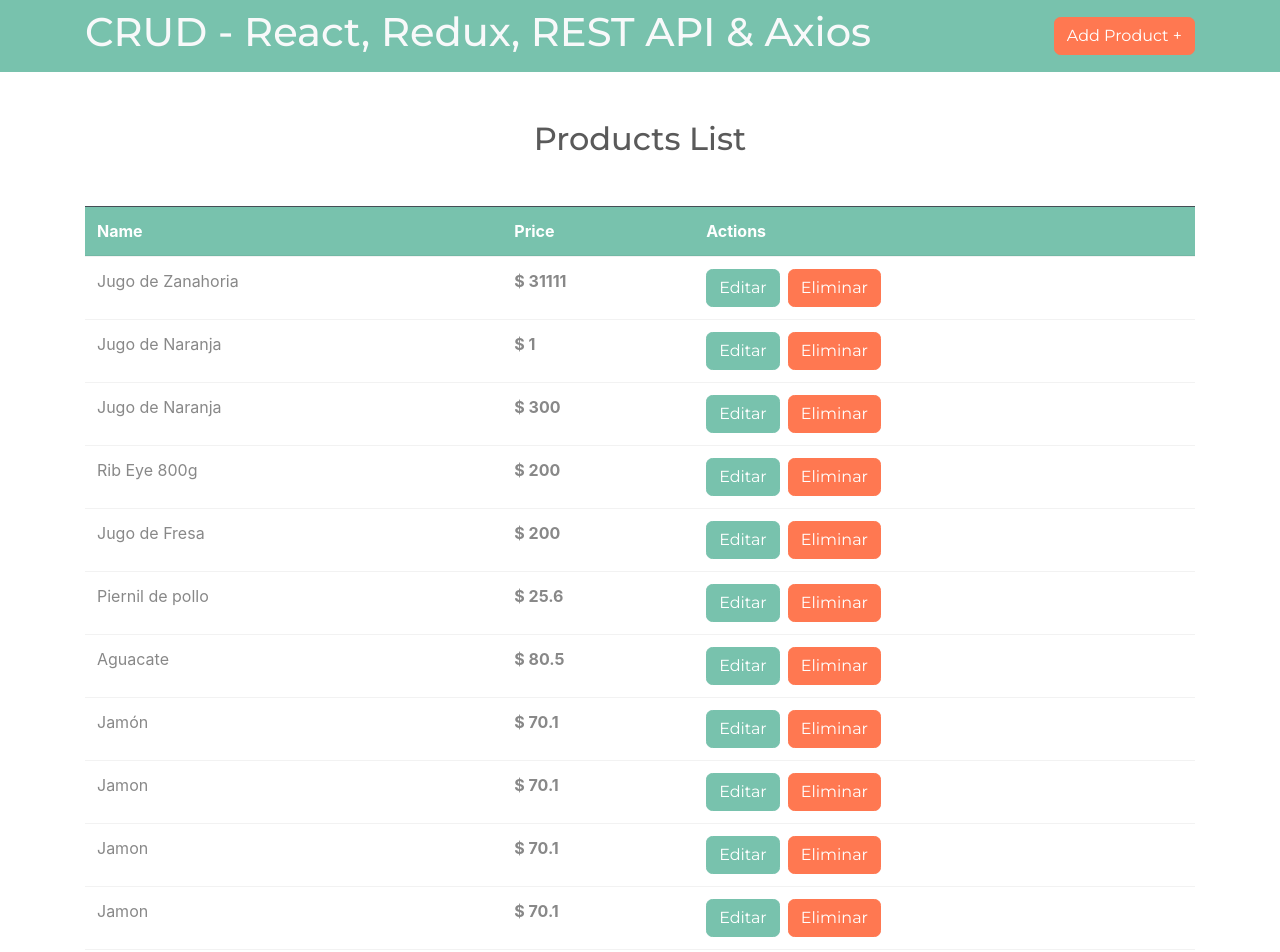
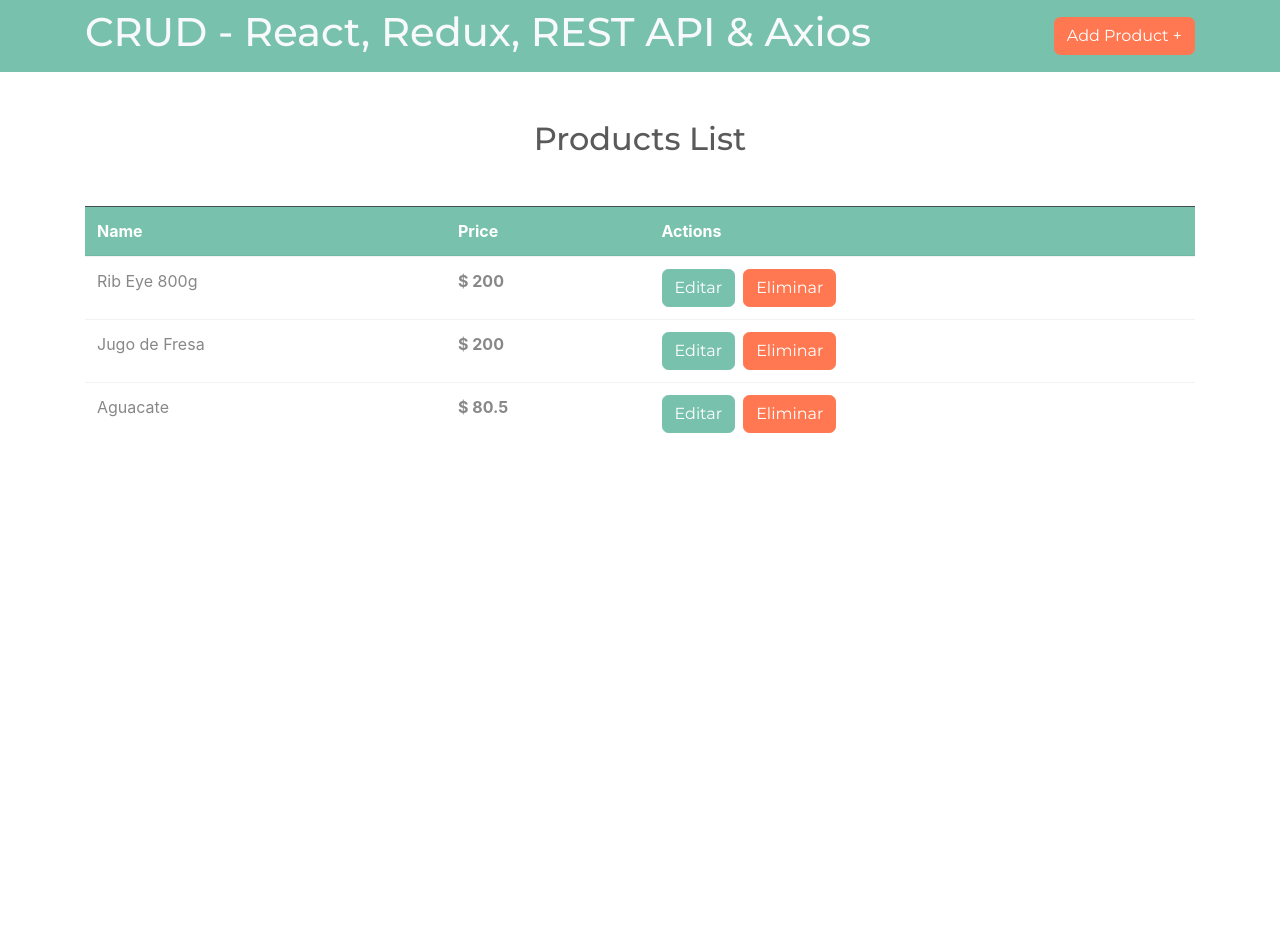
Before and after one commit to alimaldonado/products_redux, a React (Create React App) app: page / in a window 1280 px wide. Shown: the top 952 px of the page. After the commit the page ends 800 px from the top, so only its background shows below. Built offline with nearby package versions, Linux system fonts and the light colour scheme; data requests are answered from the project's data file.

Commit message:
created action to delete products

```diff
--- a/db.json
+++ b/db.json
@@ -1,20 +1,5 @@
 {
   "products": [
-    {
-      "id": 1,
-      "name": "Jugo de Zanahoria",
-      "price": "31111"
-    },
-    {
-      "id": 2,
-      "name": "Jugo de Naranja",
-      "price": "1"
-    },
-    {
-      "name": "Jugo de Naranja",
-      "price": "300",
-      "id": 3
-    },
     {
       "name": "Rib Eye 800g",
       "price": "200",
@@ -26,49 +11,9 @@
       "id": 5
     },
     {
-      "name": "Piernil de pollo",
-      "price": 25.6,
-      "id": 6
-    },
-    {
       "name": "Aguacate",
       "price": 80.5,
       "id": 7
-    },
-    {
-      "name": "Jamón",
-      "price": 70.1,
-      "id": 8
-    },
-    {
-      "name": "Jamon",
-      "price": 70.1,
-      "id": 9
-    },
-    {
-      "name": "Jamon",
-      "price": 70.1,
-      "id": 10
-    },
-    {
-      "name": "Jamon",
-      "price": 70.1,
-      "id": 11
-    },
-    {
-      "name": "Jamon",
-      "price": 70.1,
-      "id": 12
-    },
-    {
-      "name": "Jamon",
-      "price": 70.1,
-      "id": 13
-    },
-    {
-      "name": "Jamon",
-      "price": 70.1,
-      "id": 14
     }
   ]
 }
--- a/src/actions/productActions.js
+++ b/src/actions/productActions.js
@@ -4,79 +4,106 @@ import {
   ADD_PRODUCT_ERROR,
   PRODUCTS_DOWNLOADING_START,
   PRODUCTS_DOWNLOADING_SUCCESS,
-    PRODUCTS_DOWNLOADING_ERROR
-} from '../types';
-import axiosClient  from "../config/axios";
-import Swal from 'sweetalert2';
+  PRODUCTS_DOWNLOADING_ERROR,
+  PRODUCT_DELETE,
+  PRODUCT_DELETE_ERROR,
+  PRODUCT_DELETE_SUCCESS,
+} from "../types";
+import axiosClient from "../config/axios";
+import Swal from "sweetalert2";
 
 //create new products
-export function createNewProductAction(product){
-    return async (dispatch)=>{
-
+export function createNewProductAction(product) {
+  return async (dispatch) => {
     dispatch(addProduct());
 
     try {
       //post API
-            await axiosClient.post('/products', product);
+      await axiosClient.post("/products", product);
       dispatch(addProductSuccess(product));
-            Swal.fire(
-                'Correct',
-                'Product added!',
-                'success'
-            )
+      Swal.fire("Correct", "Product added!", "success");
     } catch (error) {
       console.log(error);
       dispatch(addProductError(true));
       Swal.fire({
-                icon: 'error',
-                title: 'Error',
-                text: 'Error while saving the product'
+        icon: "error",
+        title: "Error",
+        text: "Error while saving the product",
       });
     }
-    }
+  };
 }
 
 const addProduct = () => ({
   type: ADD_PRODUCT,
-    payload: true
-})
+  payload: true,
+});
 
 //si el producto se guarda
-const addProductSuccess = product => ({
+const addProductSuccess = (product) => ({
   type: ADD_PRODUCT_SUCCESS,
-    payload: product
-})
+  payload: product,
+});
 // si hubo error
 
-const addProductError = status => ({
+const addProductError = (status) => ({
   type: ADD_PRODUCT_ERROR,
-    payload: status
-})
+  payload: status,
+});
 
 // downloads products from database
-export function getProductsAction(){
+export function getProductsAction() {
   return async (dispatch) => {
     dispatch(downloadProducts());
     try {
-            const response = await axiosClient.get('/products');
+      const response = await axiosClient.get("/products");
       dispatch(succesLoadingProducts(response.data));
     } catch (error) {
       dispatch(downloadProductsError());
     }
-    }
+  };
 }
 
 const downloadProducts = () => ({
   type: PRODUCTS_DOWNLOADING_START,
-    payload: true
+  payload: true,
 });
 
-const succesLoadingProducts = products => ({
+const succesLoadingProducts = (products) => ({
   type: PRODUCTS_DOWNLOADING_SUCCESS,
-    payload: products
+  payload: products,
 });
 
 const downloadProductsError = () => ({
   type: PRODUCTS_DOWNLOADING_ERROR,
-    payload: true
-})
+  payload: true,
+});
+
+export function deleteProductAction(id) {
+  return async (dispatch) => {
+    dispatch(deleteProduct(id));
+
+    try {
+      await axiosClient.delete(`/products/${id}`);
+      dispatch(deleteProductSuccess());
+      Swal.fire("Deleted", "Product has been deleted.", "success");
+    } catch (error) {
+      console.log(error);
+      dispatch(deleteProductError());
+    }
+  };
+}
+
+const deleteProduct = (id) => ({
+  type: PRODUCT_DELETE,
+  payload: id,
+});
+
+const deleteProductSuccess = () => ({
+  type: PRODUCT_DELETE_SUCCESS,
+});
+
+const deleteProductError = () => ({
+  type: PRODUCT_DELETE_ERROR,
+  payload: true,
+});
--- a/src/components/Product.jsx
+++ b/src/components/Product.jsx
@@ -1,22 +1,51 @@
-import React from 'react';
-import { Link } from 'react-router-dom';
+import React from "react";
+import { Link } from "react-router-dom";
+import { useDispatch } from "react-redux";
+import { deleteProductAction } from "../actions/productActions";
+import Swal from 'sweetalert2';
 
-const Product = ({product}) => {
-    const {name, price, id} = product
+const Product = ({ product }) => {
+  const { name, price, id } = product;
+
+  const dispatch = useDispatch();
+
+  const confirmDelete = (id) => {
+      Swal.fire({
+          title: 'Are you sure?',
+          text:'You cannot recover a deleted product',
+          icon: 'warning',
+          showCancelButton: true,
+          confirmButtonColor: '#3085d6',
+          cancelButtonColor: '#d33',
+          confirmButtonText: 'Yes',
+          cancelButtonText: 'Cancel'
+      }).then((result)=>{
+          if (result.value) {
+              dispatch(deleteProductAction(id));
+          }
+      });
+  };
   return (
     <tr>
       <td> {name} </td>
-            <td> <span className="font-weight-bold"> $ { price} </span> </td>
+      <td>
+        {" "}
+        <span className="font-weight-bold"> $ {price} </span>{" "}
+      </td>
       <td className="acciones">
         <Link to={`/products/edit/${id}`} className="btn btn-primary mr-2">
           Editar
         </Link>
-                <button type="button" className="btn btn-danger">
+        <button
+          type="button"
+          className="btn btn-danger"
+          onClick={() => confirmDelete(id)}
+        >
           Eliminar
         </button>
       </td>
     </tr>
   );
-}
+};
 
 export default Product;
--- a/src/reducers/productsReducer.js
+++ b/src/reducers/productsReducer.js
@@ -4,43 +4,61 @@ import {
   ADD_PRODUCT_ERROR,
   PRODUCTS_DOWNLOADING_START,
   PRODUCTS_DOWNLOADING_SUCCESS,
-    PRODUCTS_DOWNLOADING_ERROR
-} from '../types';
+  PRODUCTS_DOWNLOADING_ERROR,
+  PRODUCT_DELETE,
+  PRODUCT_DELETE_ERROR,
+  PRODUCT_DELETE_SUCCESS,
+} from "../types";
 
 const initialState = {
   products: [],
   error: null,
-    loading: false
-}
+  loading: false,
+  productDelete: null,
+};
 
-export default function(state = initialState, action){
-    switch(action.type){
+export default function (state = initialState, action) {
+  switch (action.type) {
     case PRODUCTS_DOWNLOADING_START:
     case ADD_PRODUCT:
       return {
         ...state,
-                loading: action.payload
-            }
+        loading: action.payload,
+      };
     case ADD_PRODUCT_SUCCESS:
       return {
         ...state,
         loading: false,
-                products: [...state.products, action.payload]
-            }
+        products: [...state.products, action.payload],
+      };
     case PRODUCTS_DOWNLOADING_ERROR:
     case ADD_PRODUCT_ERROR:
+    case PRODUCT_DELETE_ERROR:
       return {
         ...state,
         loading: false,
-                error: action.payload
-            }
+        error: action.payload,
+      };
     case PRODUCTS_DOWNLOADING_SUCCESS:
       return {
         ...state,
         loading: false,
         error: null,
-                products: action.payload
-            }
+        products: action.payload,
+      };
+    case PRODUCT_DELETE:
+      return {
+        ...state,
+        productDelete: action.payload,
+      };
+    case PRODUCT_DELETE_SUCCESS:
+      return {
+        ...state,
+        products: state.products.filter(
+          (product) => product.id !== state.productDelete
+        ),
+        productDelete: null,
+      };
     default:
       return state;
   }
--- a/src/types/index.js
+++ b/src/types/index.js
@@ -5,3 +5,7 @@ export const ADD_PRODUCT_ERROR = 'ADD_PRODUCT_ERROR';
 export const PRODUCTS_DOWNLOADING_START = 'PRODUCTS_DOWNLOADING_START';
 export const PRODUCTS_DOWNLOADING_SUCCESS = 'PRODUCTS_DOWNLOADING_SUCCESS';
 export const PRODUCTS_DOWNLOADING_ERROR = 'PRODUCTS_DOWNLOADING_ERROR';
+
+export const PRODUCT_DELETE = 'PRODUCT_DELETE';
+export const PRODUCT_DELETE_SUCCESS = 'PRODUCT_DELETE_SUCCESS';
+export const PRODUCT_DELETE_ERROR = 'PRODUCT_DELETE_ERROR';
```
Lines whose indentation alone changed are shown as unchanged.
